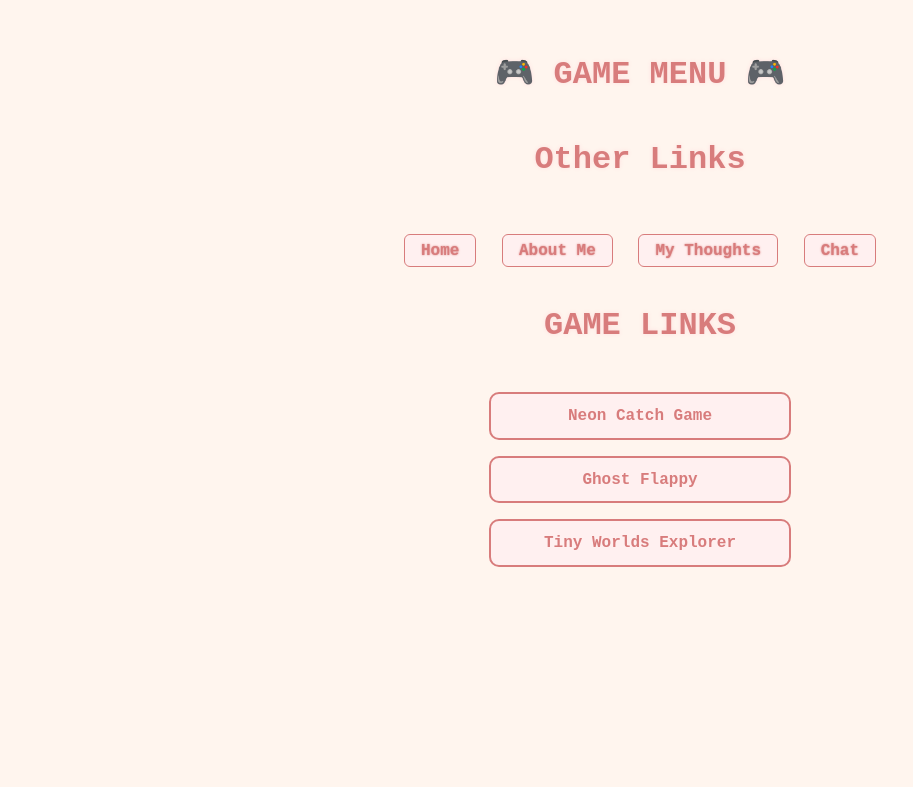
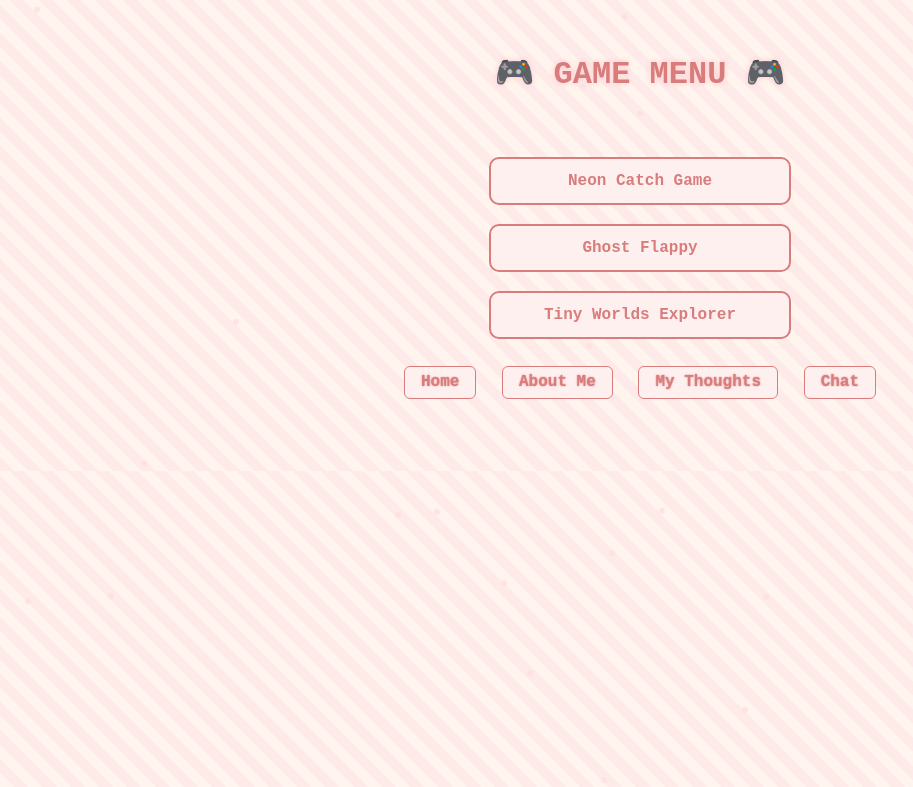
Before and after one commit to Jelly-cat28/my-weird-web-corner, a plain HTML site: page gamesmenu.html in a window 1280 px wide. Shown: the whole page, without its empty margins (0-913 px from the left). Drawn offline with Linux system fonts and the light colour scheme.

Commit message:
Update gamesmenu.html
pls pls pls make it crosshatched!!!

```diff
--- a/gamesmenu.html
+++ b/gamesmenu.html
@@ -4,24 +4,41 @@
   <title>Chloe’s Games 🎮</title>
   <style>
     body {
-      background: #fff5ee;
+      background-color: #fff5ee;
+      background-image:
+        repeating-linear-gradient(
+          45deg,
+          #ffeaea,
+          #ffeaea 10px,
+          #fff5ee 10px,
+          #fff5ee 20px
+        ),
+        repeating-linear-gradient(
+          -45deg,
+          #ffeaea,
+          #ffeaea 10px,
+          #fff5ee 10px,
+          #fff5ee 20px
+        );
       font-family: "Courier New", monospace;
       margin: 0;
       padding: 2em;
       text-align: center;
       color: #4b3621;
+      overflow-x: hidden;
+      position: relative;
     }
 
     h1 {
       font-size: 2rem;
       color: #d87c7c;
-      text-shadow: 0 0 4px #ffdede;
-      margin-bottom: 1.5em;
+      text-shadow: 0 0 4px #ffdede, 0 0 6px #ffcccc;
+      margin-bottom: 2em;
     }
 
     .game-link {
       display: block;
-      margin: 1em auto;
+      margin: 1.2em auto;
       padding: 0.8em 1.5em;
       font-size: 1rem;
       border: 2px solid #d87c7c;
@@ -32,12 +49,14 @@
       font-weight: bold;
       transition: all 0.3s;
       width: 250px;
+      position: relative;
+      z-index: 1;
     }
 
     .game-link:hover {
       background: #d87c7c;
       color: #fff5ee;
-      box-shadow: 0 0 8px #ffb3b3;
+      box-shadow: 0 0 8px #ffb3b3, 0 0 16px #d87c7c;
     }
 
     #nav {
@@ -56,6 +75,8 @@
       font-weight: bold;
       text-shadow: 0 0 2px #d87c7c;
       transition: all 0.25s ease-in-out;
+      position: relative;
+      z-index: 1;
     }
 
     #nav a:hover {
@@ -63,23 +84,52 @@
       color: #fff5ee;
       box-shadow: 0 0 8px #ffb3b3, 0 0 16px #d87c7c;
     }
+
+    /* Floating sparkles */
+    .sparkle {
+      position: absolute;
+      width: 6px;
+      height: 6px;
+      background: #ffdede;
+      border-radius: 50%;
+      opacity: 0.8;
+      animation: float 6s linear infinite;
+      pointer-events: none;
+    }
+
+    @keyframes float {
+      0% { transform: translateY(0) rotate(0deg); }
+      50% { transform: translateY(-50px) rotate(180deg); }
+      100% { transform: translateY(0) rotate(360deg); }
+    }
   </style>
 </head>
 <body>
   <h1>🎮 GAME MENU 🎮</h1>
 
+    <a class="game-link" href="Catchgame.html">Neon Catch Game</a>
+  <a class="game-link" href="FlappyGhost.html">Ghost Flappy</a>
+  <a class="game-link" href="TinyWorlds.html">Tiny Worlds Explorer</a>
+
   <div id="nav">
-<h1>Other Links</h1>
-<a href="homePage.html">Home</a>
+    <a href="homePage.html">Home</a>
     <a href="aboutMePage.html">About Me</a>
     <a href="sparklepage.html">My Thoughts</a>
     <a href="Chat.html">Chat</a>
   </div>
 
-<h1>GAME LINKS</h1>
-<a class="game-link" href="catchgame.html">Neon Catch Game</a>
-  <a class="game-link" href="flappy.html">Ghost Flappy</a>
-  <a class="game-link" href="TinyWorlds.html">Tiny Worlds Explorer</a>
 
+  <!-- Sparkles container -->
+  <script>
+    const sparkleCount = 30;
+    for (let i = 0; i < sparkleCount; i++) {
+      const sparkle = document.createElement('div');
+      sparkle.className = 'sparkle';
+      sparkle.style.left = Math.random() * window.innerWidth + 'px';
+      sparkle.style.top = Math.random() * window.innerHeight + 'px';
+      sparkle.style.animationDuration = (4 + Math.random() * 4) + 's';
+      document.body.appendChild(sparkle);
+    }
+  </script>
 </body>
 </html>
```
